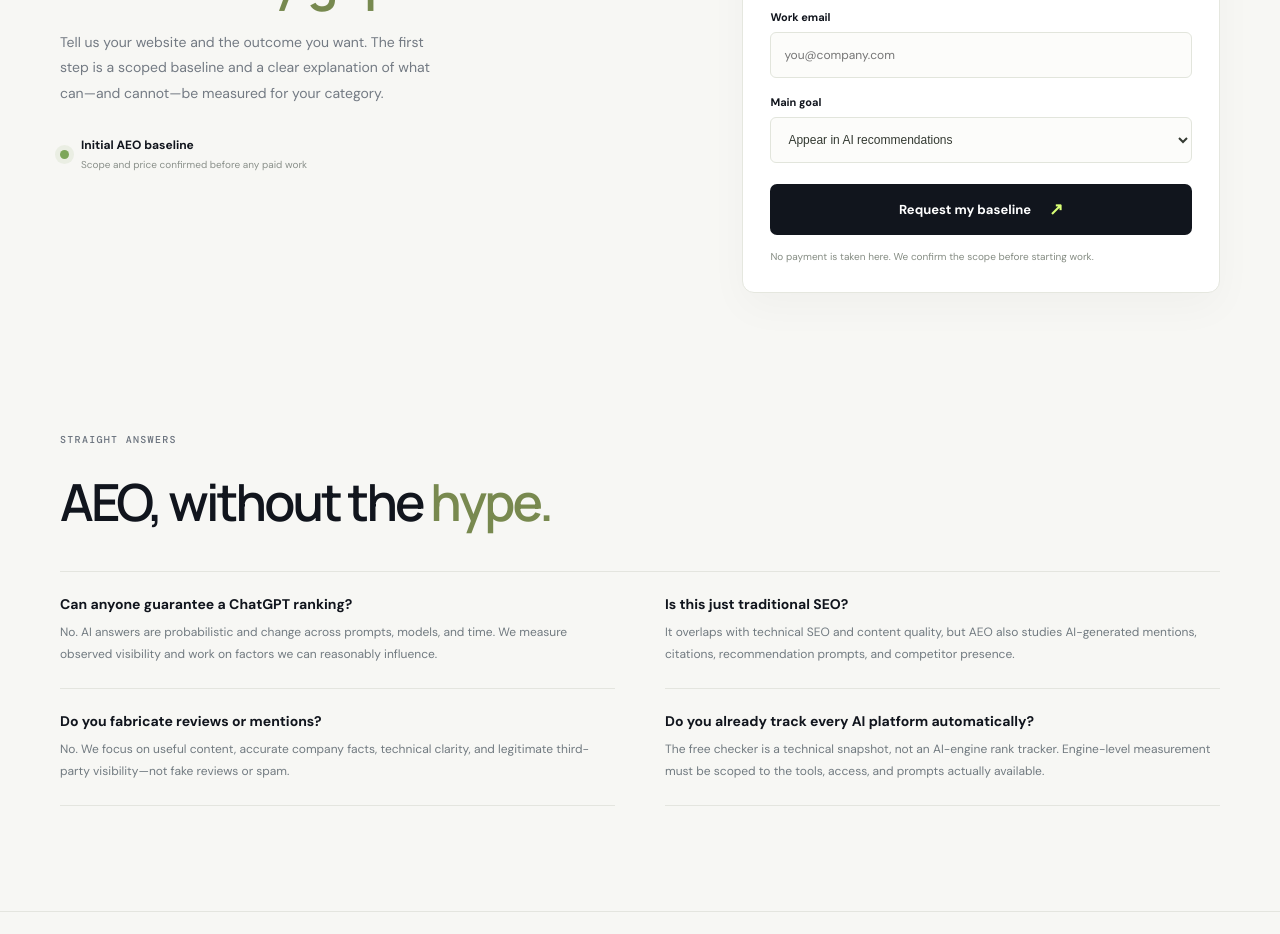
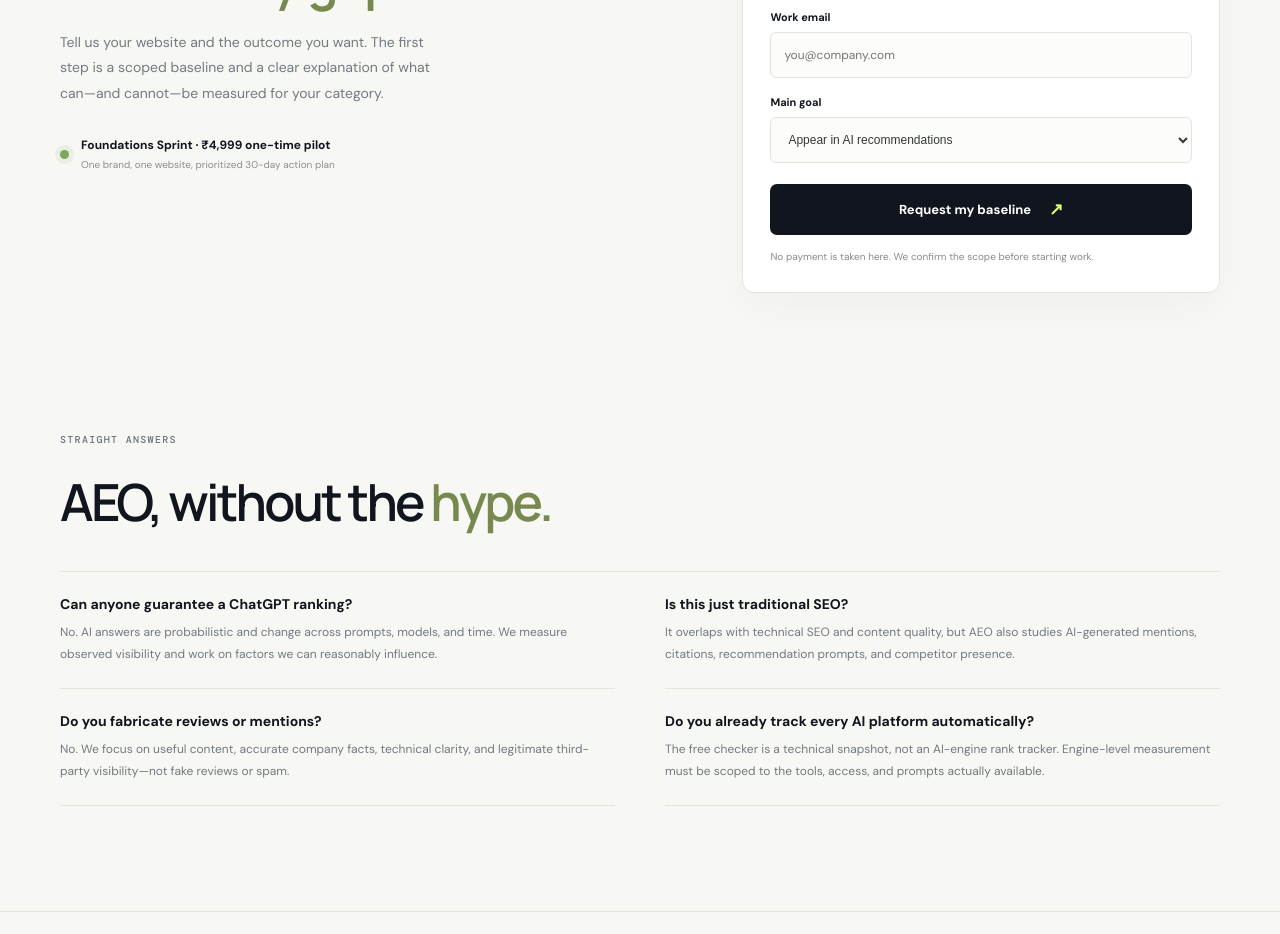
Before and after one commit to altairyash/chatgpt_playground, a Next.js app: page / in a window 1280 px wide. Shown: the part 3120-4054 px from the top of the page. Built offline with nearby package versions, Linux system fonts and the light colour scheme.

Commit message:
Make the AEO pilot offer explicit on the homepage

```diff
--- a/app/page.tsx
+++ b/app/page.tsx
@@ -79,7 +79,7 @@ export default function Home() {
       <AuditTool />
 
       <section className="request-section shell" id="assessment">
-        <div className="request-copy"><div className="eyebrow">START WITH YOUR BRAND</div><h2>Find your biggest<br /><em>AI visibility gaps.</em></h2><p>Tell us your website and the outcome you want. The first step is a scoped baseline and a clear explanation of what can—and cannot—be measured for your category.</p><div className="price-note"><span className="price-dot" /><span><strong>Initial AEO baseline</strong><small>Scope and price confirmed before any paid work</small></span></div></div>
+        <div className="request-copy"><div className="eyebrow">START WITH YOUR BRAND</div><h2>Find your biggest<br /><em>AI visibility gaps.</em></h2><p>Tell us your website and the outcome you want. The first step is a scoped baseline and a clear explanation of what can—and cannot—be measured for your category.</p><div className="price-note"><span className="price-dot" /><span><strong>Foundations Sprint · ₹4,999 one-time pilot</strong><small>One brand, one website, prioritized 30-day action plan</small></span></div></div>
         <form className="request-form" onSubmit={submitLead}>
           <div className="form-top"><span className="form-icon">↗</span><div><strong>Request an AI visibility assessment</strong><small>Tell us what you want to improve</small></div></div>
           <label htmlFor="site-url">Website URL</label><input id="site-url" type="url" placeholder="https://yourbrand.com" value={website} onChange={(e) => setWebsite(e.target.value)} required />
```
